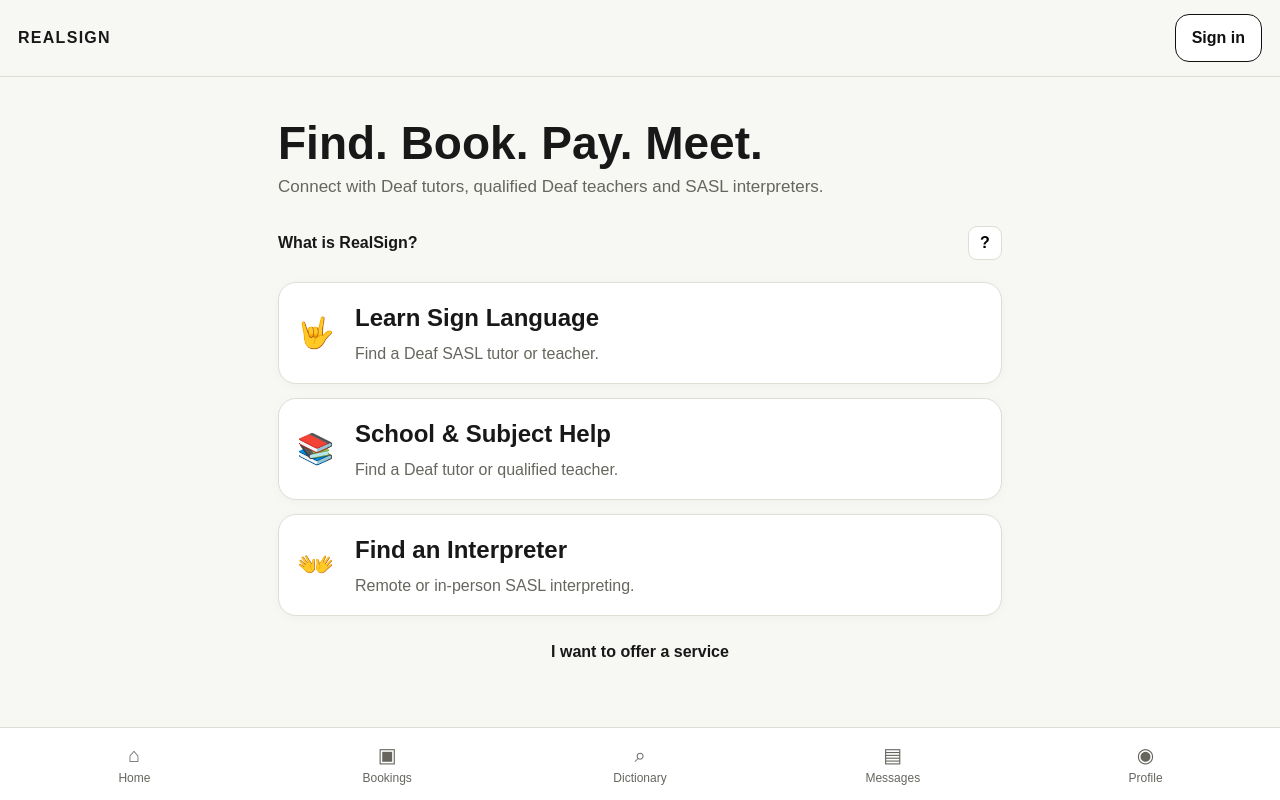
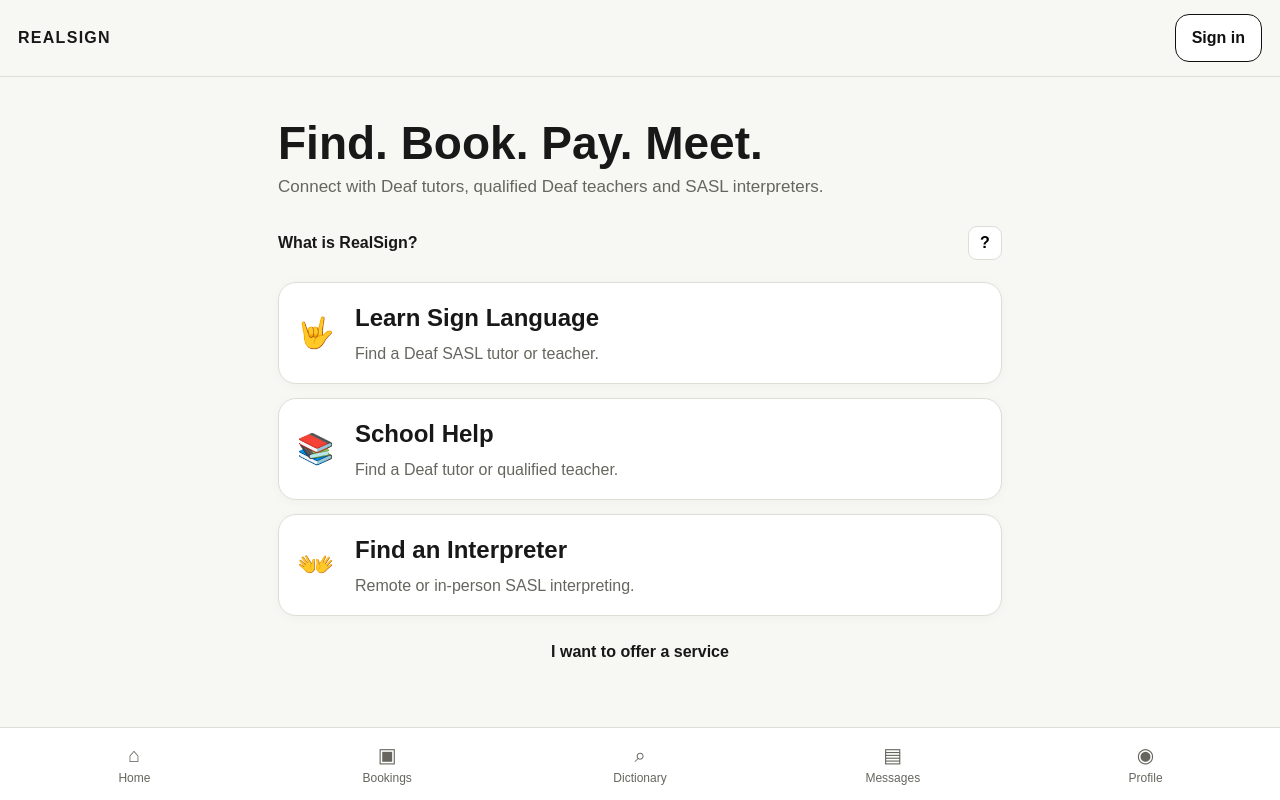
Before and after one commit to tangotea/realsign-sandbox, a Next.js app: page / in a window 1280 px wide. Built offline with nearby package versions, Linux system fonts and the light colour scheme.

Commit message:
Update page.tsx

```diff
--- a/app/page.tsx
+++ b/app/page.tsx
@@ -27,7 +27,7 @@
           </Link>
           <Link className="card choice" href="/subjects">
             <div className="icon">📚</div>
-            <div><h2>School & Subject Help</h2><p>Find a Deaf tutor or qualified teacher.</p></div>
+            <div><h2>School Help</h2><p>Find a Deaf tutor or qualified teacher.</p></div>
           </Link>
           <Link className="card choice" href="/interpreter">
             <div className="icon">👐</div>
```
